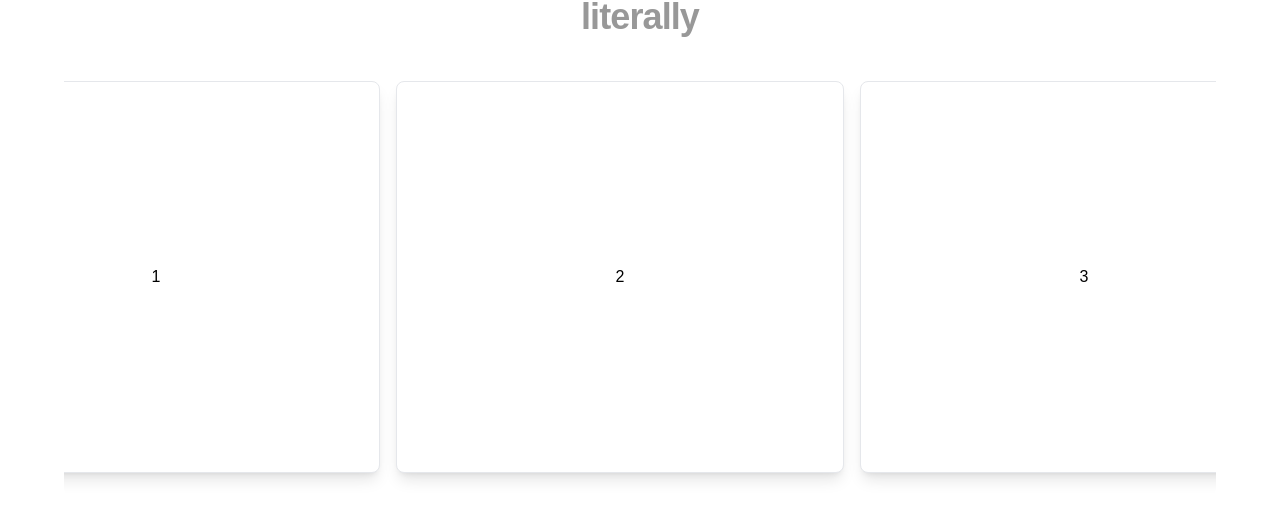
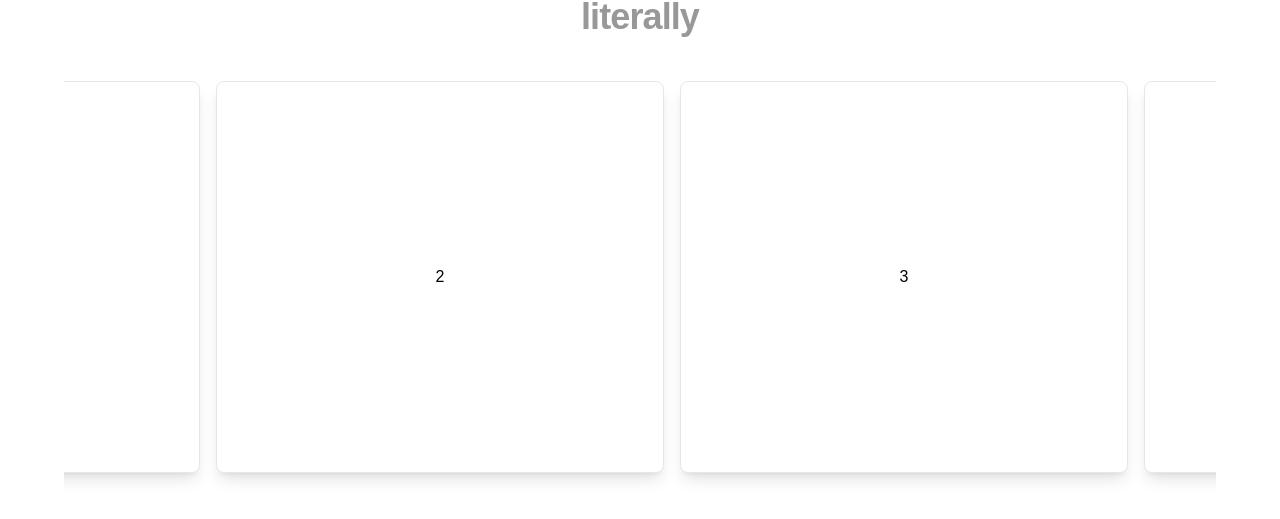
Before and after one commit to lakshaydewan/hypeUI, a Next.js app: page / in a window 1280 px wide. Shown: the part 1953-2472 px from the top of the page. Built offline with nearby package versions, Linux system fonts and the light colour scheme.

Commit message:
fixed some bugs

```diff
--- a/components/Showcase.tsx
+++ b/components/Showcase.tsx
@@ -7,7 +7,7 @@ import React from 'react'
 
 const Showcase = () => {
 
-    const [translateX, setTranslateX] = useState(-620);
+    const [translateX, setTranslateX] = useState(-800);
     const [pointer, setPointer] = useState({ x: 0, y: 0 });
     const [isHovered, setIsHovered] = useState(false);
 
```
